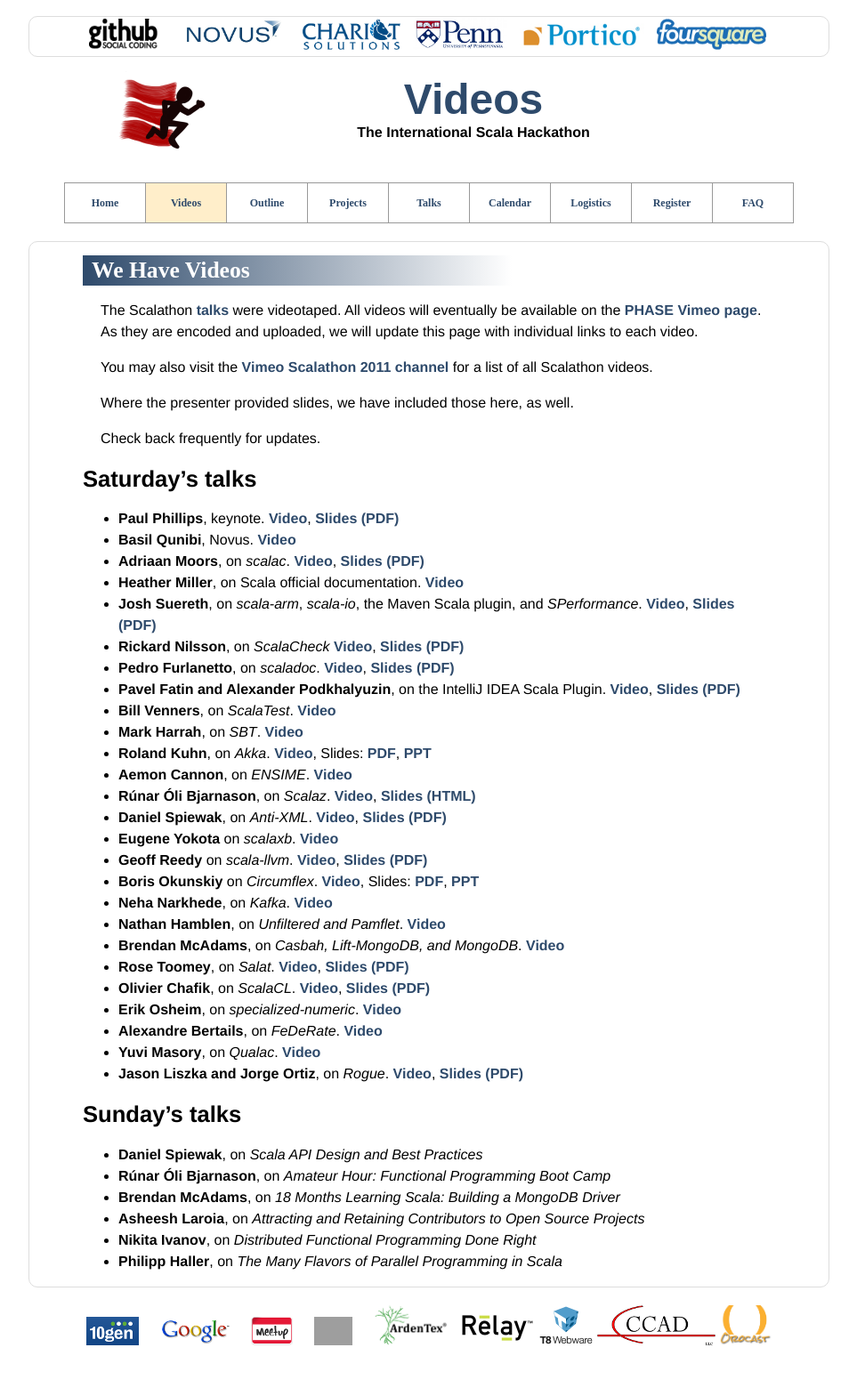
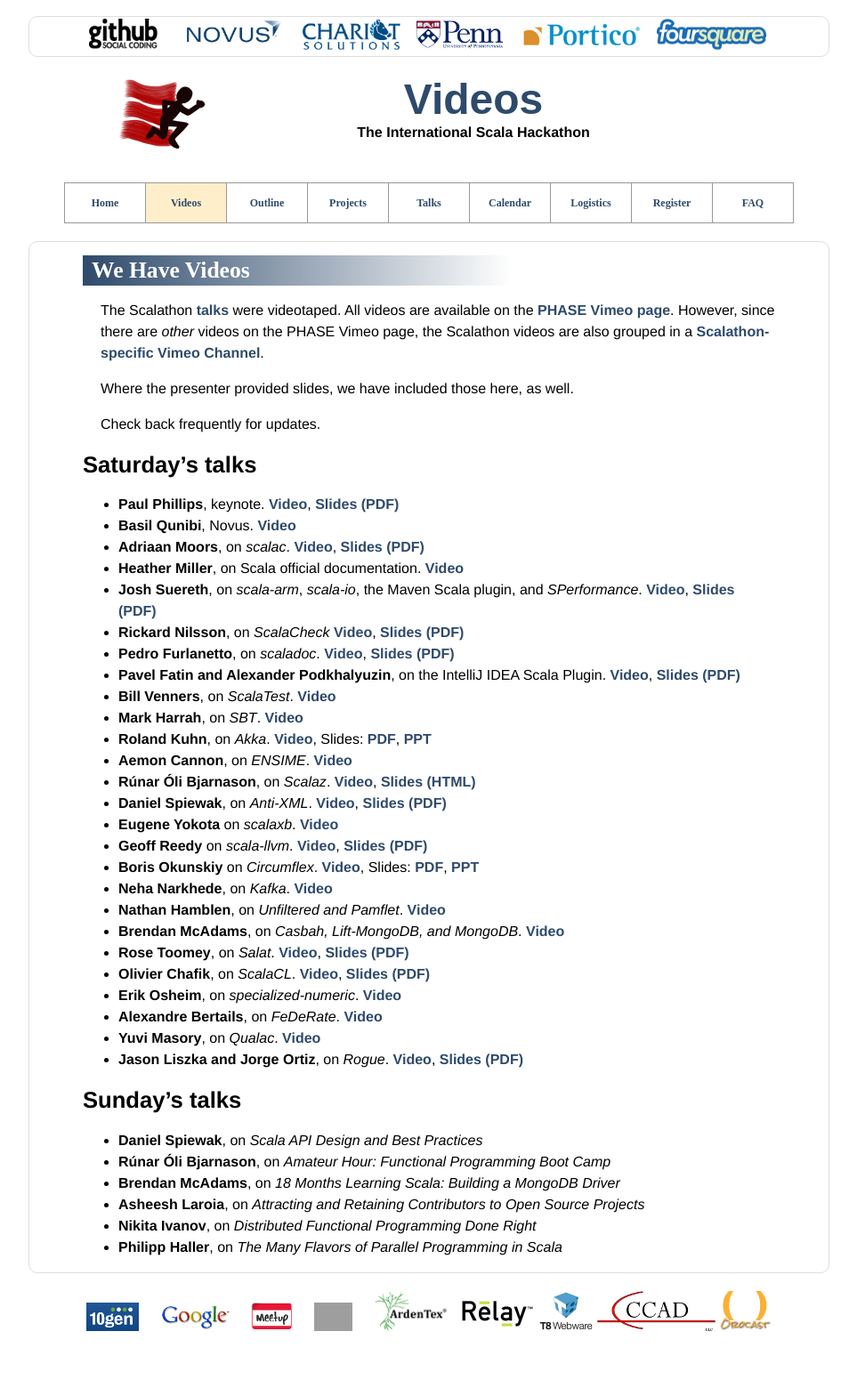
Before and after one commit to scala-phase/scalathon, a Jekyll site: the page built from videos.md, in a window 1280 px wide. Shown: the whole page at 89% size, without its empty margins (158-1121 px from the left). Built offline with Jekyll 4.4.1, drawn with Linux system fonts in a browser that asks for light colours; some web fonts are replaced; Markdown is read by kramdown in place of the engine named in the settings; grey boxes are pictures that could not be loaded.

Commit message:
Vimeo link fix

```diff
--- a/videos.md
+++ b/videos.md
@@ -6,14 +6,10 @@
 
 # We Have Videos
 
-The Scalathon [talks](talks.html) were videotaped. All videos will eventually
-be available on the [PHASE Vimeo page](http://vimeo.com/scala-phase/). As
-they are encoded and uploaded, we will update this page with individual links
-to each video.
-
-You may also visit the
-[Vimeo Scalathon 2011 channel](http://vimeo.com/channels/scalathon2011) for
-a list of all Scalathon videos.
+The Scalathon [talks](talks.html) were videotaped. All videos are
+available on the [PHASE Vimeo page](http://vimeo.com/scalaphase/). However,
+since there are *other* videos on the PHASE Vimeo page, the Scalathon videos
+are also grouped in a [Scalathon-specific Vimeo Channel](http://vimeo.com/channels/scalathon2011).
 
 Where the presenter provided slides, we have included those here, as well.
 
```
